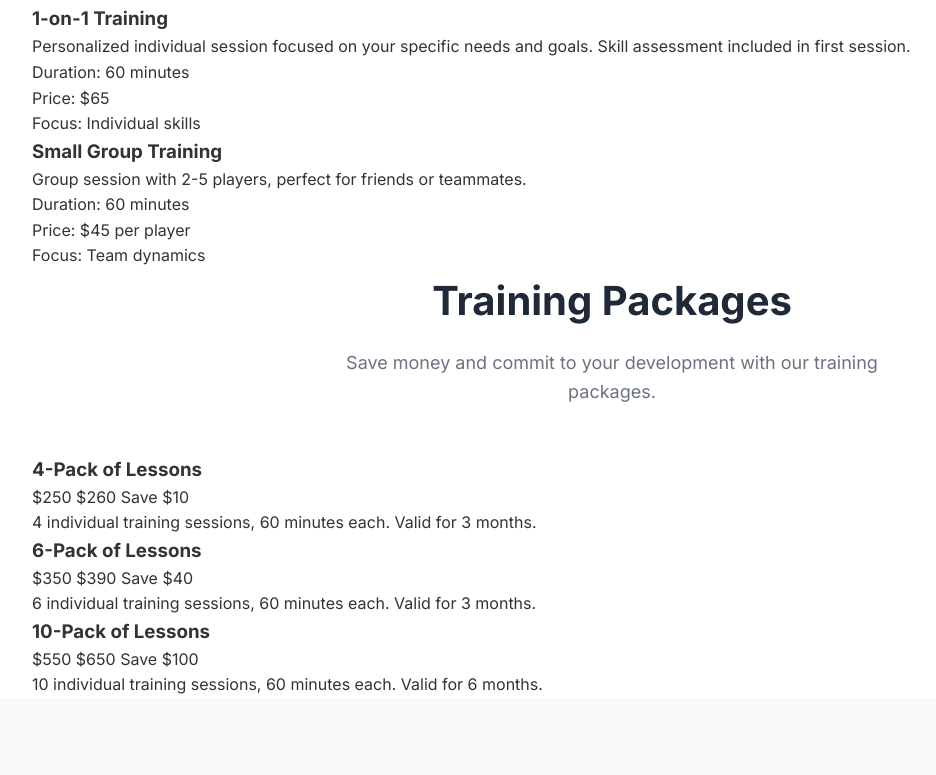
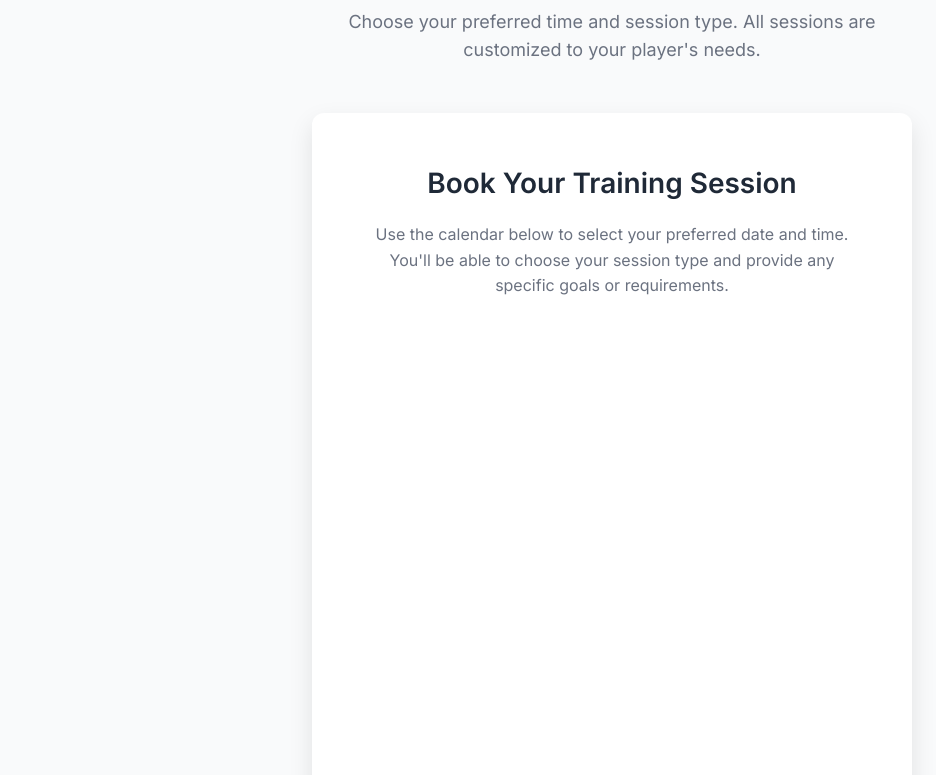
Before and after one commit to Procstar13/Coach-Zach-Website, a website: page book-now.html in a window 1280 px wide. Shown: the part 576-1351 px from the top of the page, without its empty margins (28-964 px from the left). Drawn offline with Linux system fonts and the light colour scheme; a script that the page names is missing.

Commit message:
Remove session types and packages sections from book-now page, update pricing button text on index page

```diff
--- a/book-now.html
+++ b/book-now.html
@@ -94,101 +94,7 @@
         </div>
     </section>
 
-    <!-- Session Types Section -->
-    <section class="session-types">
-        <div class="container">
-            <div class="section-header">
-                <h2 class="section-title">Session Types</h2>
-                <p class="section-subtitle">
-                    Choose the training option that best fits your goals and schedule.
-                </p>
-            </div>
 
-            <div class="session-types-grid">
-                <div class="session-type-card">
-                    <h3>1-on-1 Training</h3>
-                    <p>Personalized individual session focused on your specific needs and goals. Skill assessment included in first session.</p>
-                    <div class="session-details">
-                        <div class="detail-item">
-                            <span class="label">Duration:</span>
-                            <span class="value">60 minutes</span>
-                        </div>
-                        <div class="detail-item">
-                            <span class="label">Price:</span>
-                            <span class="value">$65</span>
-                        </div>
-                        <div class="detail-item">
-                            <span class="label">Focus:</span>
-                            <span class="value">Individual skills</span>
-                        </div>
-                    </div>
-                </div>
-
-                <div class="session-type-card">
-                    <h3>Small Group Training</h3>
-                    <p>Group session with 2-5 players, perfect for friends or teammates.</p>
-                    <div class="session-details">
-                        <div class="detail-item">
-                            <span class="label">Duration:</span>
-                            <span class="value">60 minutes</span>
-                        </div>
-                        <div class="detail-item">
-                            <span class="label">Price:</span>
-                            <span class="value">$45 per player</span>
-                        </div>
-                        <div class="detail-item">
-                            <span class="label">Focus:</span>
-                            <span class="value">Team dynamics</span>
-                        </div>
-                    </div>
-                </div>
-            </div>
-        </div>
-    </section>
-
-    <!-- Training Packages Section -->
-    <section class="packages-overview">
-        <div class="container">
-            <div class="section-header">
-                <h2 class="section-title">Training Packages</h2>
-                <p class="section-subtitle">
-                    Save money and commit to your development with our training packages.
-                </p>
-            </div>
-
-            <div class="packages-overview-grid">
-                <div class="package-overview-card">
-                    <h3>4-Pack of Lessons</h3>
-                    <div class="package-price">
-                        <span class="price">$250</span>
-                        <span class="original-price">$260</span>
-                        <span class="savings">Save $10</span>
-                    </div>
-                    <p>4 individual training sessions, 60 minutes each. Valid for 3 months.</p>
-                </div>
-
-                <div class="package-overview-card">
-                    <h3>6-Pack of Lessons</h3>
-                    <div class="package-price">
-                        <span class="price">$350</span>
-                        <span class="original-price">$390</span>
-                        <span class="savings">Save $40</span>
-                    </div>
-                    <p>6 individual training sessions, 60 minutes each. Valid for 3 months.</p>
-                </div>
-
-                <div class="package-overview-card">
-                    <h3>10-Pack of Lessons</h3>
-                    <div class="package-price">
-                        <span class="price">$550</span>
-                        <span class="original-price">$650</span>
-                        <span class="savings">Save $100</span>
-                    </div>
-                    <p>10 individual training sessions, 60 minutes each. Valid for 6 months.</p>
-                </div>
-            </div>
-        </div>
-    </section>
 
     <!-- Booking Section -->
     <section id="booking" class="booking">
```
Also changed, not shown: index.html (+1 -1 lines).
